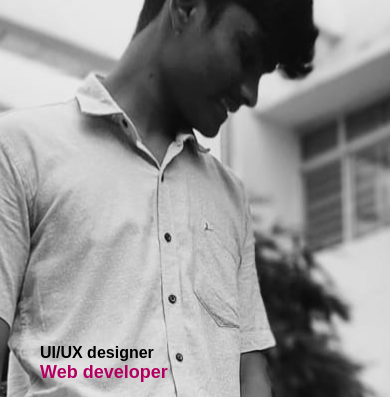
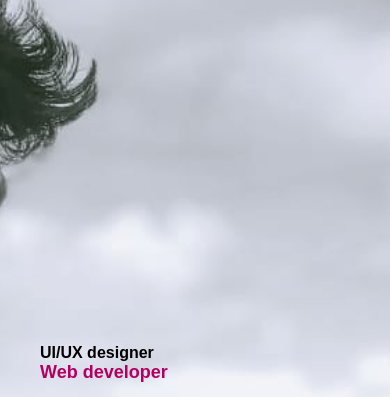
Before and after one commit to Nagg1234cmd/PersonalPortfolio, a plain HTML site: page index.html in a window 390 px wide. Shown: the part 146-543 px from the top of the page. Drawn offline with Linux system fonts and the light colour scheme.

Commit message:
Updated CSS for responsiveness and improved styles in style.css

```diff
--- a/style.css
+++ b/style.css
@@ -547,7 +547,7 @@ nav .fas {
 
 @media (max-width: 600px) {
   #header{
-    background-image:url(images/WhatsApp\ Image\ 2024-09-26\ at\ 21.32.54_c5f4c2bb.jpg);
+    background-image:url(images/WhatsApp\ Image\ 2024-09-28\ at\ 22.19.21_63486181.jpg);
   }
   .header-text{
     margin-top:100%;
```
